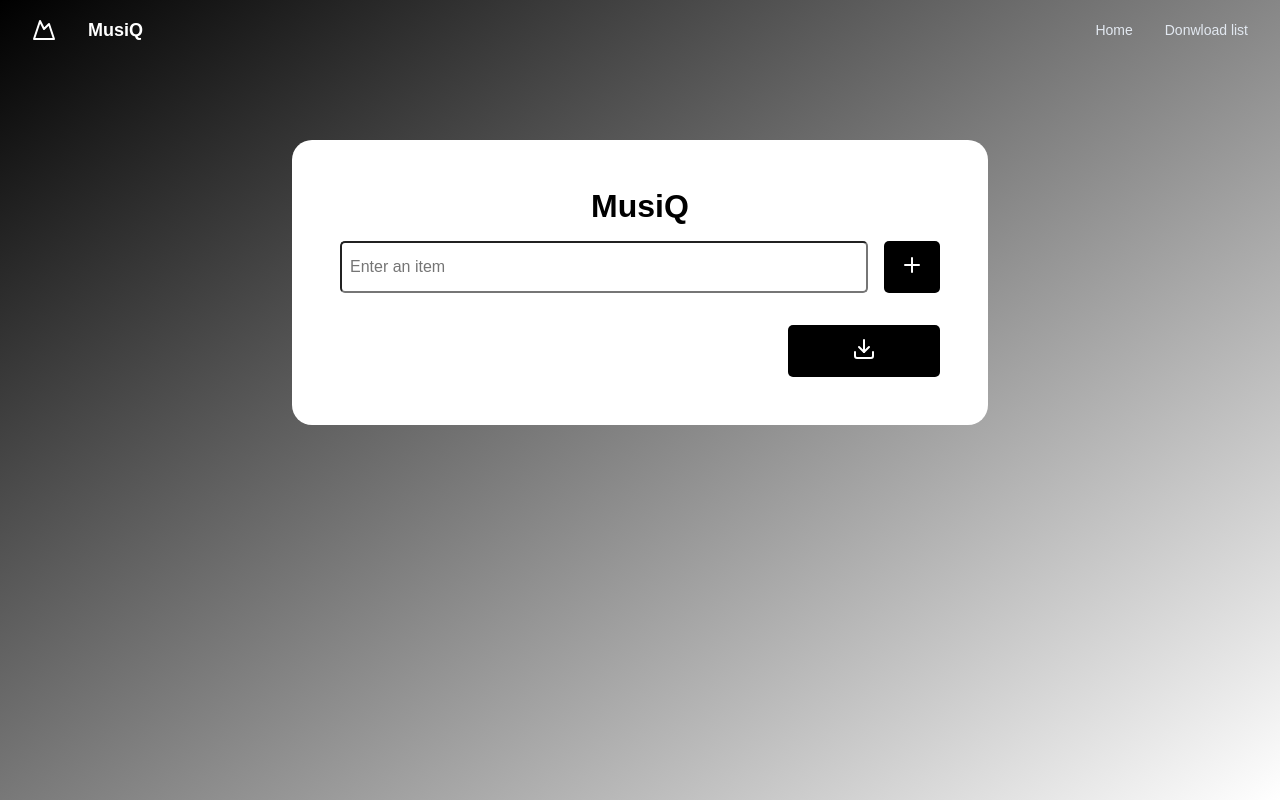
After one commit to AQM19/P-Musiq, a Flask app: page /list in a window 1280 px wide. The commit adds this page. Run offline with Flask 3, Linux system fonts and the light colour scheme.

Commit message:
Feat: Creación de la pantalla para descarga múltiple de canciones

```diff
--- a/app/routes/__init__.py
+++ b/app/routes/__init__.py
@@ -1 +1,2 @@
-from .routes import bp as main_bp
+from .index import index_bp
+from .list_bp import list_bp
--- a/app/routes/routes.py
+++ b/app/routes/index.py
@@ -3,13 +3,13 @@ from app.services.youtube_downloader import download_audio_mp3_from_youtube
 from flask import Blueprint, render_template, request, send_file
 import os
 
-bp = Blueprint('main', __name__)
+index_bp = Blueprint('index', __name__)
 
-@bp.route('/', methods=['GET'])
+@index_bp.route('/', methods=['GET'])
 def index():
     return render_template('index.html')
 
-@bp.route('/download', methods=['POST'])
+@index_bp.route('/download', methods=['POST'])
 def download():
     youtube_link = request.form.get('youtube_link')
     if youtube_link:
--- /dev/null
+++ b/app/routes/list_bp.py
@@ -0,0 +1,21 @@
+from flask import Blueprint, render_template, request, jsonify
+from app.services.youtube_downloader import map_link_list
+
+list_bp = Blueprint('list', __name__)
+
+@list_bp.route('/list', methods=['GET'])
+def list():
+    return render_template('list.html')
+
+@list_bp.route('/download-list', methods=['POST'])
+def download_list():
+    items = request.json.get('items', [])
+
+    if not items:
+        return jsonify({"message": "List provided is empty"}), 400
+
+    try:
+        downloaded_files = map_link_list(items)
+        return jsonify({"downloaded_files": downloaded_files, "message": "Download completed successfully"}), 200
+    except Exception as e:
+        return jsonify({"message": f"An error occurred: {str(e)}"}), 500
--- a/app/services/__init__.py
+++ b/app/services/__init__.py
@@ -1 +1 @@
-from .youtube_downloader import download_audio_mp3_from_youtube
+from .youtube_downloader import download_audio_mp3_from_youtube, map_link_list
--- /dev/null
+++ b/app/static/css/list.css
@@ -0,0 +1,75 @@
+.list-content {
+    background-color: white;
+    display: flex;
+    flex-direction: column;
+    justify-content: center;
+    align-items: center;
+    gap: 1rem;
+    padding: 3rem;
+    border-radius: 20px;
+    width: 90%;
+    max-width: 600px;
+}
+
+input {
+    height: 2rem;
+    flex: 1;
+    padding: .5rem;
+    border-radius: 5px;
+    font-size: 1rem;
+}
+
+.input-row {
+    display: flex;
+    flex-direction: row;
+    gap: 1rem;
+    width: 100%;
+}
+
+.input-row button {
+    background-color: #000000;
+    border-radius: 5px;
+    color: white;
+    border: none;
+    padding: .75rem 1rem;
+    cursor: pointer;
+    font-size: 16px;
+}
+
+.item-list {
+    width: 100%;
+    list-style: none;
+    max-height: 40vh;
+    overflow-y: scroll;
+    background-color: #f0f0f0;
+    border-radius: 5px;
+}
+
+.item-list li {
+    padding: 1rem 0;
+    cursor: pointer;
+}
+
+.item-list li span {
+    margin-left: 1rem;
+    text-overflow: ellipsis;
+    overflow: hidden;
+    white-space: nowrap;
+    display: inline-block;
+    max-width: 90%;
+}
+
+.item-list li:hover {
+    background: rgb(203 213 225);
+}
+
+.download-btn {
+    background-color: #000000;
+    border-radius: 5px;
+    color: white;
+    border: none;
+    padding: .75rem 4rem;
+    cursor: pointer;
+    font-size: 16px;
+    align-self: end;
+}
--- a/app/static/css/styles.css
+++ b/app/static/css/styles.css
@@ -17,56 +17,6 @@ main {
     flex-direction: column;
     align-items: center;
     margin-top: 10vh;
-}
-
-h1 {
-    color: #333;
-    font-size: 2rem;
-}
-
-form {
-    display: flex;
-    flex-direction: row;
-    width: 90%;
-    max-width: 600px;
-    gap: 1rem;
-    justify-content: center;
-    align-items: center;
-}
-
-input {
-    height: 2rem;
-    flex: 1;
-    padding: .5rem;
-    border-radius: 5px;
-    font-size: 1rem;
-}
-
-button {
-    background-color: #000000;
-    border-radius: 5px;
-    color: white;
-    border: none;
-    padding: .75rem 1rem;
-    cursor: pointer;
-    font-size: 16px;
-}
-
-button:hover {
-    background-color: #0056b3;
-}
-
-div {
-    background-color: white;
-    display: flex;
-    flex-direction: column;
-    justify-content: center;
-    align-items: center;
-    gap: 1rem;
-    padding: 3rem;
-    border-radius: 20px;
-    width: 90%;
-    max-width: 600px;
 }
 
 header {
@@ -107,39 +57,21 @@ nav a:hover {
     color: rgb(255 255 255);
 }
 
-.message {
-    color: rgb(248 113 113);
+
+
+.list-form {
+    display: flex;
+    flex-direction: row;
+    gap: 1rem;
+}
+
+.list-form input {
+    flex: 1;
 }
 
 
 /* For tablets and smaller devices */
 @media (min-width: 768px) {
-    h1 {
-        font-size: 1.5rem;
-    }
-
-    form {
-        flex-direction: column;
-        width: 90%;
-        max-width: none;
-    }
-
-    button {
-        width: 100%;
-        padding: .75rem;
-        font-size: 14px;
-    }
-
-    input {
-        width: 100%;
-        font-size: 1rem;
-    }
-
-    div {
-        padding: 2rem;
-        width: 90%;
-    }
-
     nav {
         display: flex;
         flex-direction: row;
@@ -151,21 +83,4 @@ nav a:hover {
     body {
         padding: 2rem;
     }
-
-    h1 {
-        font-size: 1.25rem;
-    }
-
-    button {
-        font-size: 12px;
-    }
-
-    input {
-        height: 2.5rem;
-        font-size: 0.875rem;
-    }
-
-    div {
-        padding: 1.5rem;
-    }
 }
--- /dev/null
+++ b/app/static/js/handle-list.js
@@ -0,0 +1,77 @@
+document.addEventListener('DOMContentLoaded', function () {
+    const inputItem = document.getElementById('input-item');
+    const addButton = document.getElementById('add-button');
+    const itemList = document.querySelector('.item-list');
+    const downloadBtn = document.querySelector('.download-btn');
+
+    function addItem() {
+        const itemText = inputItem.value.trim();
+
+        if (itemText) {
+            const items = Array.from(itemList.children).map(li => li.textContent.trim());
+            if (items.includes(itemText)) {
+                alert('Ese link ya está en el listado');
+                return;
+            }
+
+            const li = document.createElement('li');
+            const span = document.createElement('span');
+
+            span.textContent = itemText;
+            li.appendChild(span);
+
+            itemList.appendChild(li);
+
+            inputItem.value = '';
+        }
+    }
+
+    function sendListToServer() {
+        const items = Array.from(itemList.children).map(li => li.textContent);
+
+        downloadBtn.disabled = true;
+        downloadBtn.textContent = 'Downloading...'
+
+        fetch('/download-list', {
+            method: 'POST',
+            headers: {
+                'Content-Type': 'application/json'
+            },
+            body: JSON.stringify({ items: items })
+        })
+            .then(response => {
+                if (!response.ok) {
+                    return response.json().then(data => {
+                        throw new Error(data.message || 'Failed to download files.');
+                    });
+                }
+                return response.json();
+            })
+            .then(data => {
+                downloadBtn.disabled = false;
+                downloadBtn.textContent = 'Download';
+
+                alert(`Download completed. Files: ${data.downloaded_files.join(', ')}`);
+                itemList.innerHTML = '';
+            })
+            .catch(error => {
+                downloadBtn.disabled = false;
+                downloadBtn.textContent = 'Download';
+
+                console.error('Error:', error);
+                alert(`An unexpected error occurred: ${error.message}`);
+
+                itemList.innerHTML = '';
+            });
+    }
+
+    addButton.addEventListener('click', addItem);
+
+    inputItem.addEventListener('keypress', function (event) {
+        if (event.key === 'Enter') {
+            addItem();
+        }
+    });
+
+    downloadBtn.addEventListener('click', sendListToServer);
+})
--- /dev/null
+++ b/app/templates/components/base.html
@@ -0,0 +1,24 @@
+<!DOCTYPE html>
+<html lang="en">
+
+<head>
+    <meta charset="UTF-8">
+    <meta name="viewport" content="width=device-width, initial-scale=1.0, user-scalable=yes">
+    <title>MusiQ</title>
+    {% block styles %}{% endblock %}
+    <link rel="stylesheet" href="{{ url_for('static', filename='css/styles.css') }}">
+</head>
+
+<body>
+
+    {% include 'components/header.html' %}
+
+    <main>
+
+        {% block content %}{% endblock %}
+
+    </main>
+
+</body>
+
+</html>
--- a/app/templates/components/form.html
+++ b/app/templates/components/form.html
@@ -1,7 +1,7 @@
 <div>
     <h1>MusiQ</h1>
 
-    <form method="POST" action="{{ url_for('main.download') }}">
+    <form method="POST" action="{{ url_for('index.download') }}">
 
         <input type="text" name="youtube_link" placeholder="Inserta el link de youtube..." required>
 
--- a/app/templates/components/header.html
+++ b/app/templates/components/header.html
@@ -10,6 +10,6 @@
 
     <nav>
         <a href="/">Home</a>
-        <a href="/">Donwload list</a>
+        <a href="/list">Donwload list</a>
     </nav>
 </header>
--- /dev/null
+++ b/app/templates/components/list-form.html
@@ -0,0 +1,29 @@
+<div class="list-content">
+
+    <h1>MusiQ</h1>
+
+    <div class="input-row">
+        <input id="input-item" placeholder="Enter an item" type="text" value="" />
+        <button id="add-button" type="button">
+            <svg xmlns="http://www.w3.org/2000/svg" width="24" height="24" viewBox="0 0 24 24" fill="none"
+                stroke="currentColor" stroke-width="2" stroke-linecap="round" stroke-linejoin="round"
+                class="mr-2 h-4 w-4">
+                <path d="M5 12h14"></path>
+                <path d="M12 5v14"></path>
+            </svg>
+        </button>
+    </div>
+
+    <ul class="item-list">
+    </ul>
+
+    <button type="button" class="download-btn">
+        <svg xmlns="http://www.w3.org/2000/svg" width="24" height="24" viewBox="0 0 24 24" fill="none"
+            stroke="currentColor" stroke-width="2" stroke-linecap="round" stroke-linejoin="round" class="mr-2 h-4 w-4">
+            <path d="M21 15v4a2 2 0 0 1-2 2H5a2 2 0 0 1-2-2v-4"></path>
+            <polyline points="7 10 12 15 17 10"></polyline>
+            <line x1="12" x2="12" y1="15" y2="3"></line>
+        </svg>
+    </button>
+
+</div>
--- /dev/null
+++ b/app/templates/list.html
@@ -0,0 +1,12 @@
+{% extends "components/base.html" %}
+
+{% block styles %}
+<link rel="stylesheet" href="{{ url_for('static', filename='css/list.css') }}">
+<script src="{{url_for('static', filename='js/handle-list.js')}}"></script>
+{% endblock %}
+
+{% block content %}
+
+{% include 'components/list-form.html' %}
+
+{% endblock %}
```
Also changed, not shown: app/__init__.py (+6 -2 lines), app/services/youtube_downloader.py (+24 -8 lines), app/static/css/index.css (added, +103 -0 lines), app/templates/index.html (+7 -19 lines).
